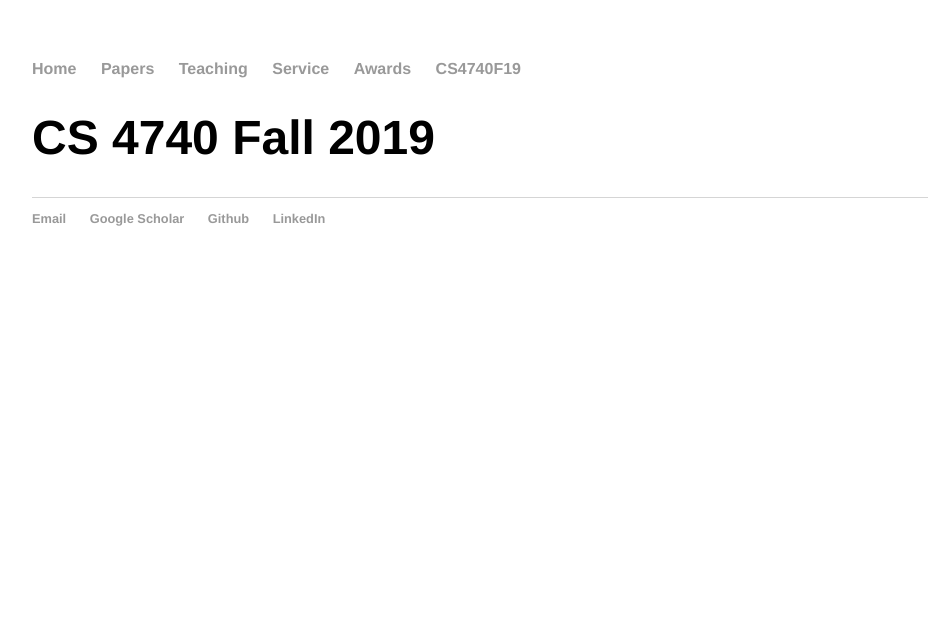
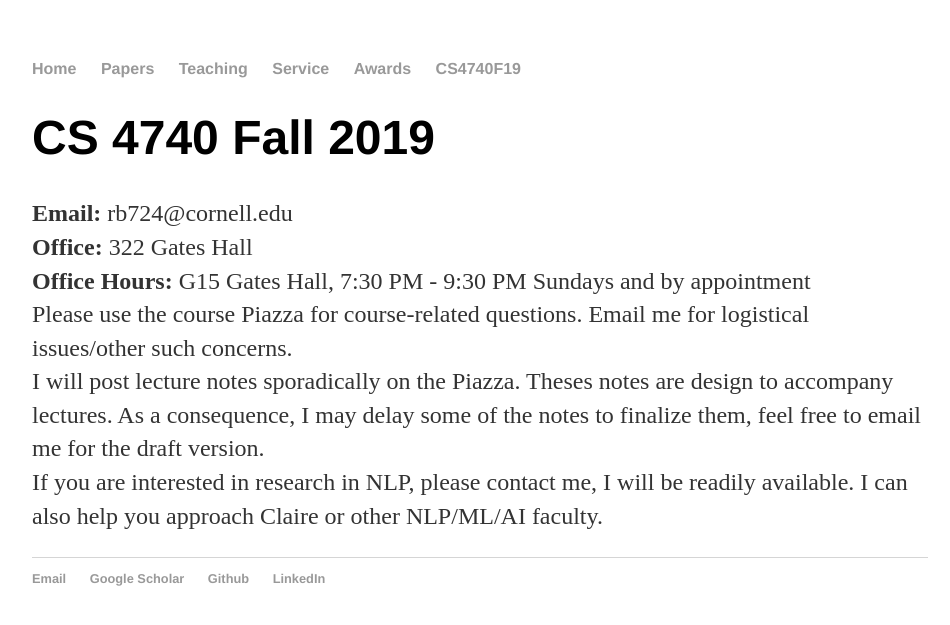
Before and after one commit to rishibommasani/rishibommasani.github.io, a Jekyll site: the page built from CS4740F19/index.html, in a window 1280 px wide. Shown: the top 625 px of the page, without its empty margins (160-1110 px from the left). Built offline with Jekyll 4.4.1, drawn with Linux system fonts in a browser that asks for light colours.

Commit message:
4740 note

```diff
--- a/CS4740F19/index.html
+++ b/CS4740F19/index.html
@@ -3,3 +3,11 @@ layout: default
 title: CS 4740 Fall 2019
 ---
 	<h1>{{ page.title }}</h1>
+	<p>
+             <b> Email:</b> rb724@cornell.edu
+	<br> <b> Office:</b> 322 Gates Hall
+	<br> <b> Office Hours:</b> G15 Gates Hall, 7:30 PM - 9:30 PM Sundays and by appointment
+	<br> Please use the course Piazza for course-related questions. Email me for logistical issues/other such concerns.
+	<br> I will post lecture notes sporadically on the Piazza. Theses notes are design to accompany lectures. As a consequence, I may delay some of the notes to finalize them, feel free to email me for the draft version.
+	<br> If you are interested in research in NLP, please contact me, I will be readily available. I can also help you approach Claire or other NLP/ML/AI faculty.
+	</p>
```
